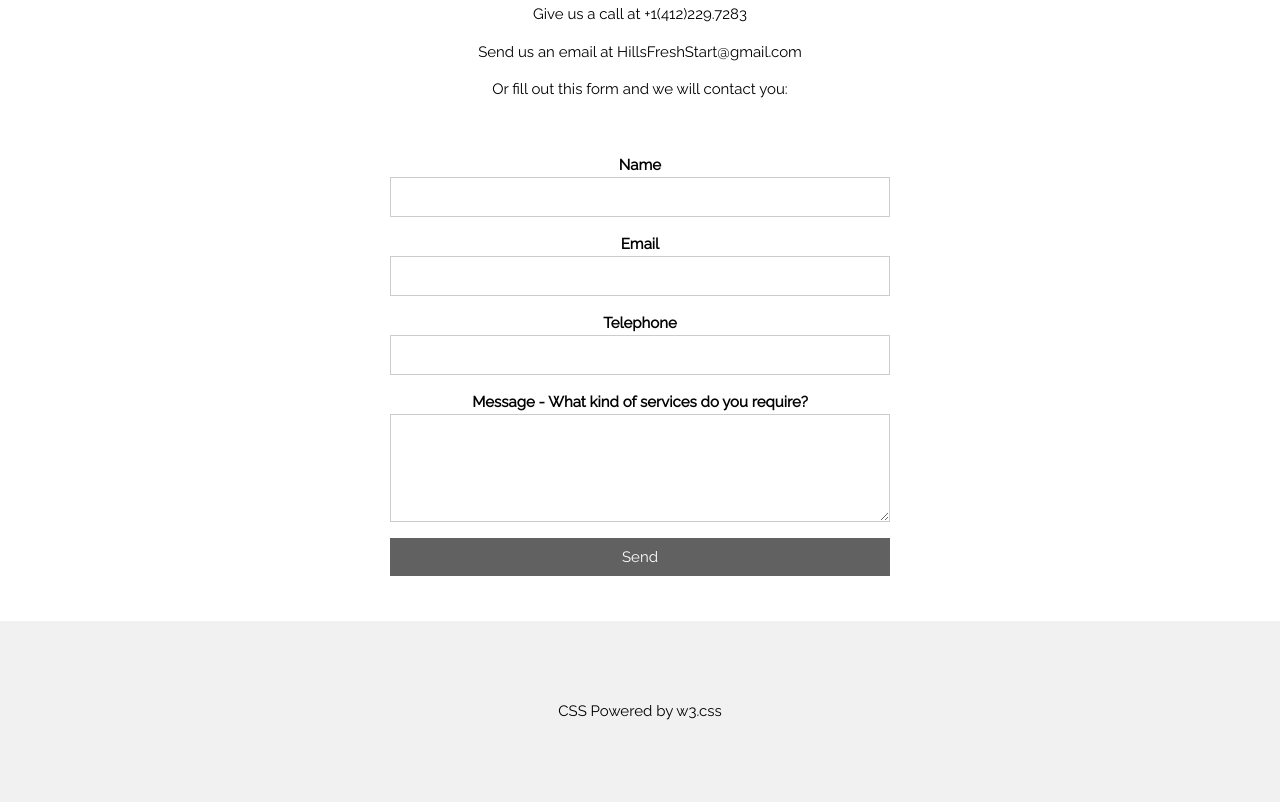
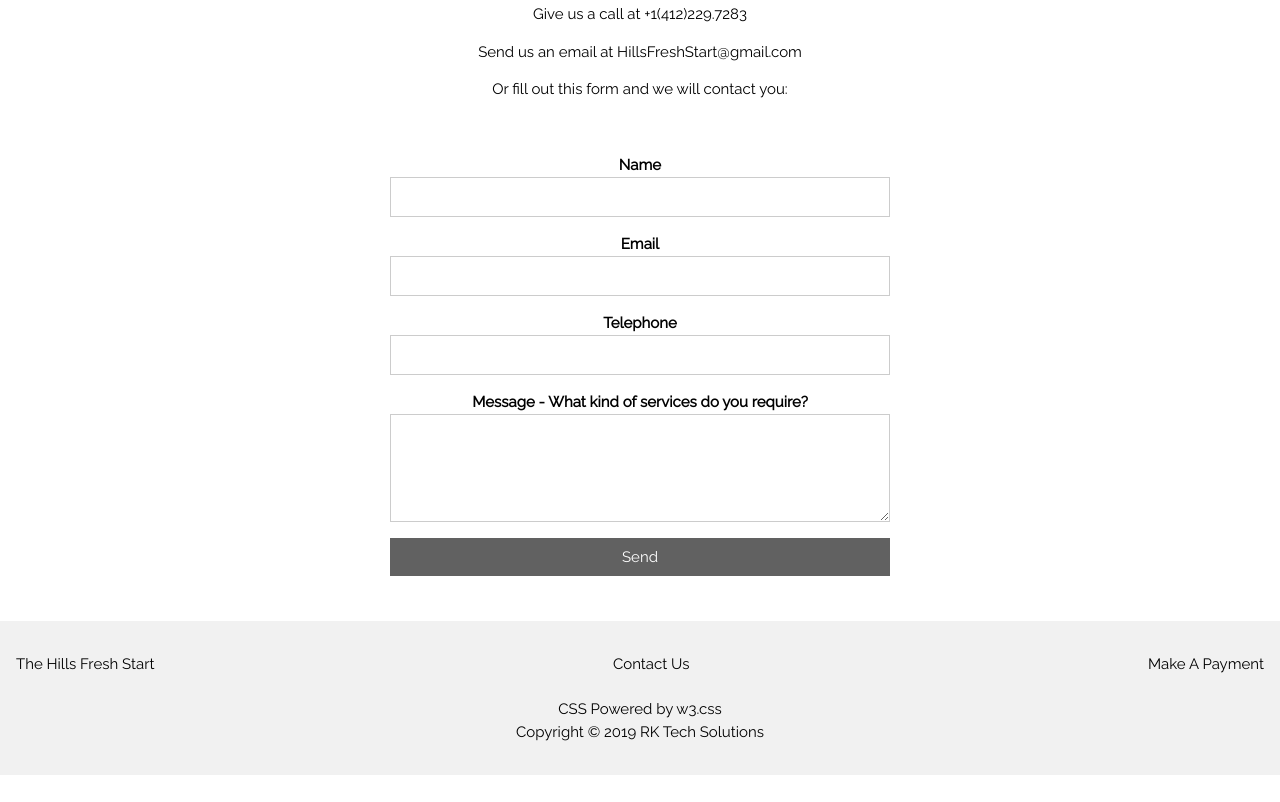
Before and after one commit to hillsfreshstart/HillsFreshStart, a plain HTML site: page index.html in a window 1280 px wide. Shown: the part 671-1473 px from the top of the page. After the commit the page ends 1446 px from the top, so only its background shows below. Drawn offline with nearby package versions, Linux system fonts and the light colour scheme.

Commit message:
Add files via upload

```diff
--- a/index.html
+++ b/index.html
@@ -81,12 +81,18 @@ body {font-family: "Raleway", Arial, sans-serif}
 
 
 <!-- End Page Content -->
-</div>
+
 
 <!-- Footer / About Section -->
-<footer class="w3-light-grey w3-padding-64 w3-center" id="contact">
+<footer class="w3-light-grey w3-padding-32 w3-center" style="text-align: center;" id="contact">
+	<div class="w3-container w3-center">
+		<a href="index.html" style="text-decoration: none;" class="w3-left">The Hills Fresh Start</a>
+	    <a href="#contact" style="text-decoration: none;" class="w3-middle">Contact Us</a>
+	    <a href="payment.html" style="text-decoration: none;" class="w3-right">Make A Payment</a><br><br>
+	    <a class="w3-middle"> CSS Powered by <a class="w3-hover-text-green">w3.css</a><br>
+	    <a class="w3-middle">Copyright &copy; <a class="w3-hover-text-green">2019 RK Tech Solutions</a>
 
-  <p>CSS Powered by <a class="w3-hover-text-green">w3.css</a></p>
+	</div>
 </footer>
 
 </body>
```
Also changed, not shown: payment.html (+8 -2 lines), paymentConfirm.html (+8 -2 lines).
